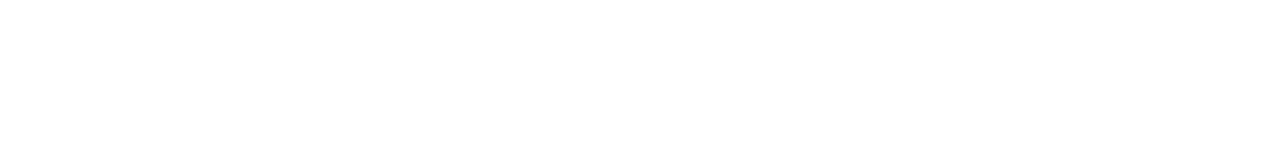
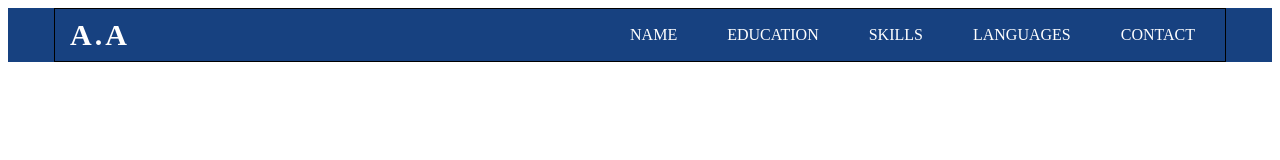
Before and after one commit to aizhan-almazbekova/Portfolio.github.io, a plain HTML site: page index.html in a window 1280 px wide. Drawn offline with Linux system fonts and the light colour scheme.

Commit message:
Add header

```diff
--- a/CSS/style.css
+++ b/CSS/style.css
@@ -1,4 +1,4 @@
-::root {
+:root {
   --accent: #174180;
   --accent-light: #3764a7;
   --pure-white: #fff;
@@ -21,15 +21,15 @@ html {
   color: var(--accent);
 }
 
+.header {
+  background-color: var(--accent);
+}
+
 .container {
   width: 1140px;
   margin: 0 auto;
   padding: 0 15px;
   border: 1px solid black;
-}
-
-.header {
-  background-color: var(--accent);
 }
 
 .header a {
@@ -49,11 +49,15 @@ html {
   font-size: 30px;
   line-height: 30px;
   font-weight: 800;
-  left: 3px;
+  letter-spacing: 3px;
 }
 
 .header-menu {
+  width: 78%;
   display: flex;
+  flex-wrap: wrap;
+  justify-content: flex-end;
+  gap: 20px;
   margin: 0;
   padding: 0;
   list-style: none;
@@ -62,7 +66,7 @@ html {
 .header-menu-link {
   font-size: 16px;
   line-height: 16px;
-  padding: 15;
+  padding: 15px 15px;
   text-transform: uppercase;
   transition: background-color 0.3s;
 }
--- a/index.html
+++ b/index.html
@@ -13,5 +13,34 @@
     />
     <link rel="stylesheet" href="CSS/style.css" />
   </head>
-  <body></body>
+  <body>
+    <header class="header">
+      <div class="container">
+        <nav class="header-nav">
+          <a href="#" class="header-logo">A.A</a>
+          <ul class="header-menu">
+            <li class="header-menu-item">
+              <a href="name"
+              class="header-menu-link">Name</a>
+            </li>
+            <li class="header-menu-item">
+              <a href="education" class="header-menu-link">Education</a>
+            </li>
+            <li class="header-menu-item">
+              <a href="skills"
+              class="header-menu-link">Skills</a>
+            </li>
+            <li class="header-menu-item">
+              <a href="languages"
+              class="header-menu-link">Languages</a>
+              <li class="header-menu-item">
+                <a href="contact"
+                class="header-menu-link">Contact</a>
+              </li>
+            </li>
+          </ul>
+        </nav>
+      </div>
+    </header>
+  </body>
 </html>
```
